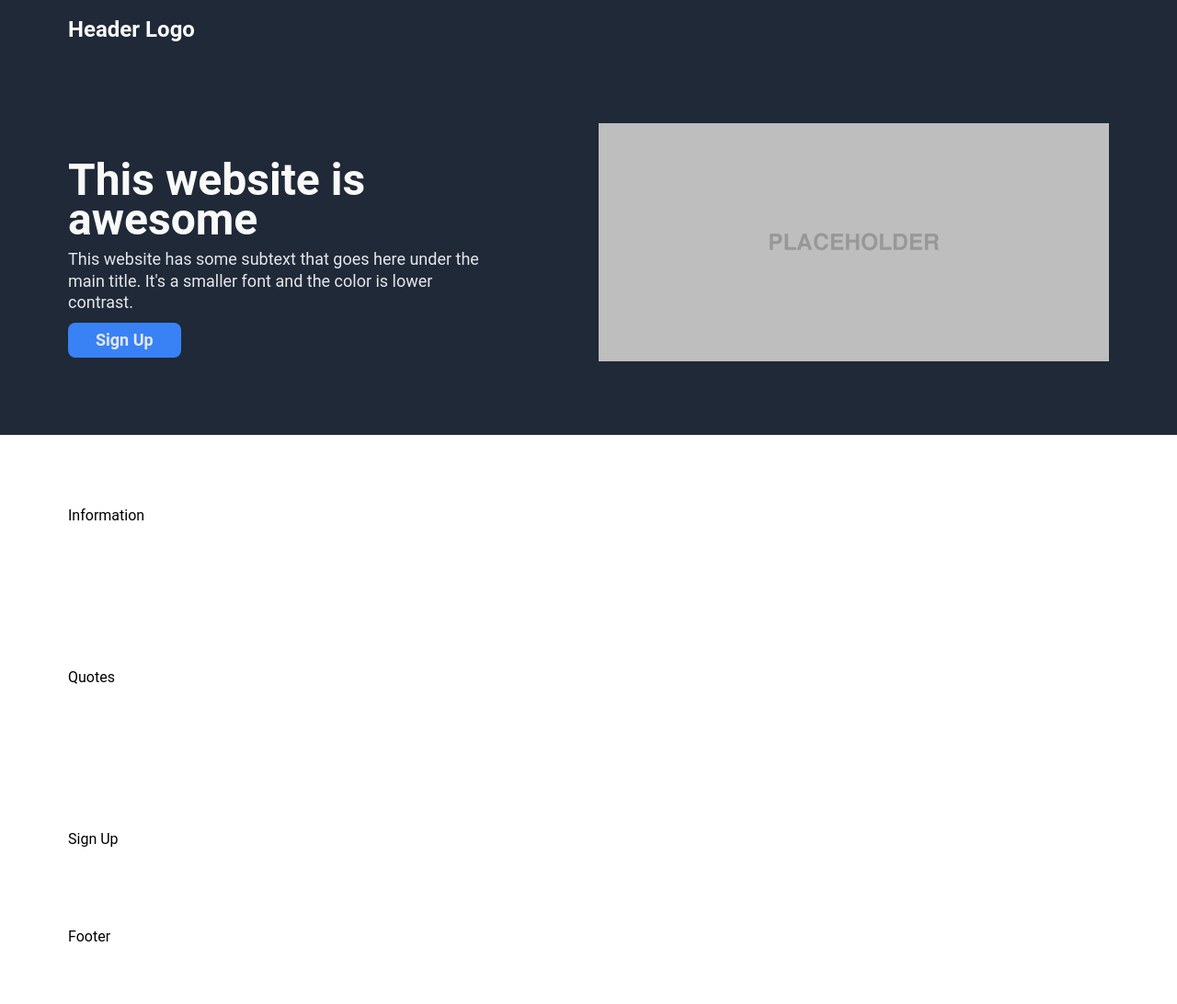
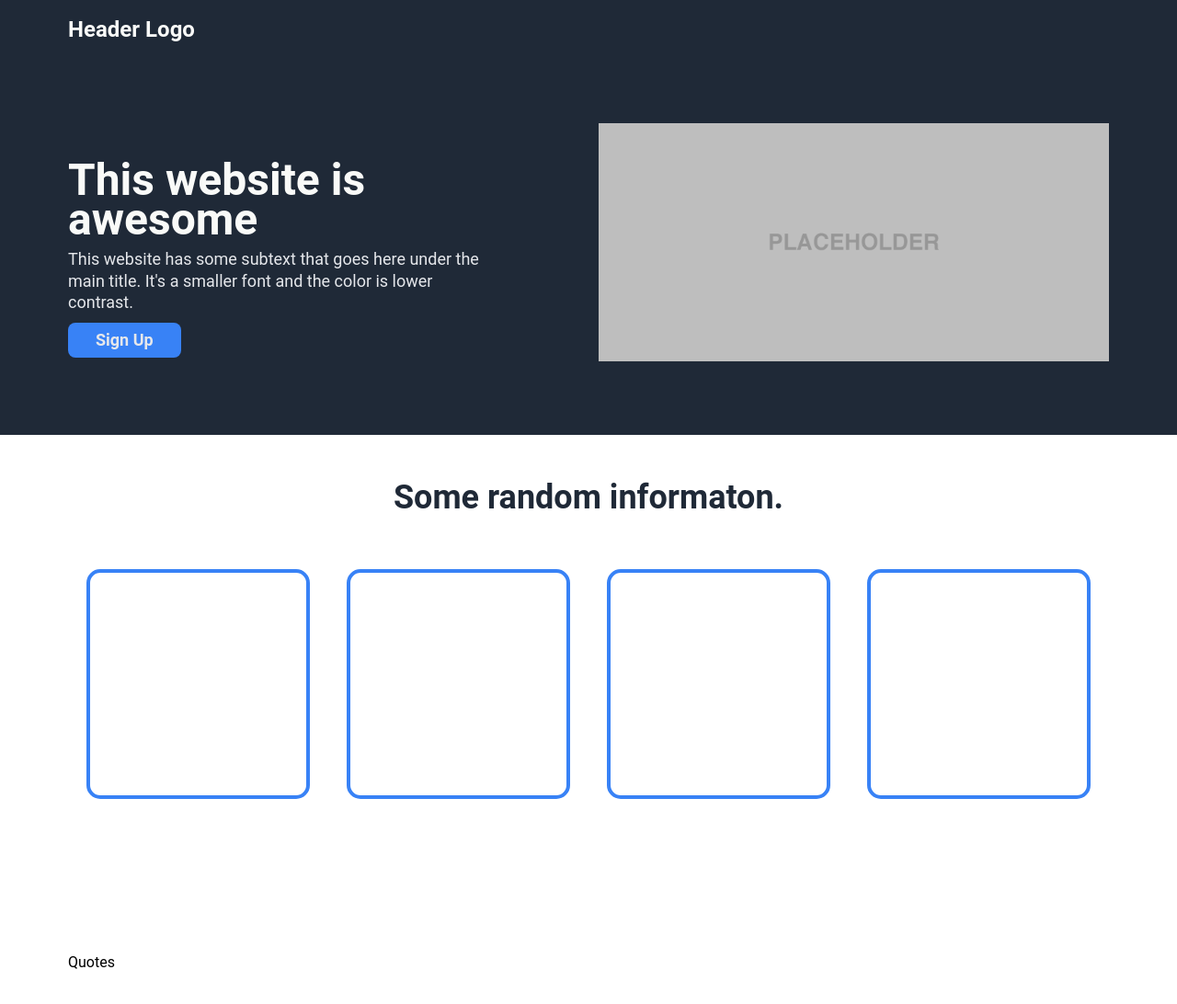
Before and after one commit to Matthew-Stacey/placeholder-website, a plain HTML site: page index.html in a window 1280 px wide. Shown: the top 1092 px of the page at 92% size. Before the commit the page ends 1037 px from the top, so only its background shows below. Drawn offline with Linux system fonts and the light colour scheme.

Commit message:
Finalised header and information box

```diff
--- a/index.html
+++ b/index.html
@@ -19,29 +19,28 @@
     <!--Hero-->
         <section class="intro">
             <div class="inner-column">
-
                 <div class="graphic">
-
                     <picture>
                         <img src="assets/placeholder-image.png" alt="This is the placeholder for an image">
                     </picture>
-
                     <div class="hero-text">
                         <h1 class="hero">This website is awesome</h1>
-
                         <p class="small-hero">This website has some subtext that goes here under the main title. It's a smaller font and the color is lower contrast.</p>
-
                         <a class='button' href="#">Sign Up</a>
                     </div>
-
                 </div>
-
             </div>
         </section>
     <!--Information Images-->
         <section>
             <div class="inner-column">
-                <h2>Information</h2>
+                <h2 class="information">Some random informaton.</h2>
+                <div class="square">
+                    <div></div>
+                    <div></div>
+                    <div></div>
+                    <div></div>
+                </div>
             </div>
         </section>
     <!--Quote-->
--- a/style.css
+++ b/style.css
@@ -109,6 +109,14 @@ footer .inner-column {
     color: var(--white);
 }
 
+.information {
+    margin-top: -30px;
+    font-size: 36px;
+    font-weight: bolder;
+    color: var(--black);
+    text-align: center;
+}
+
 /* COMPONENTS */
 
 .button {
@@ -123,7 +131,27 @@ footer .inner-column {
     padding-right: 30px;
 }
 
+.square {
+    display: flex;
+    justify-content: center;
+}
 
+.square div {
+    border-radius: 15px;
+    padding: 20px;
+    width: 250px;
+    height: 250px;
+    border: 4px solid #3882f6;
+    margin: 10px;
+    margin-top: 60px;
+    margin-right: 20px;
+    margin-left: 20px;
+}
+
+#description {
+    position: relative;
+    top: 100%;
+}
 
 
 /* MODULES */
```
